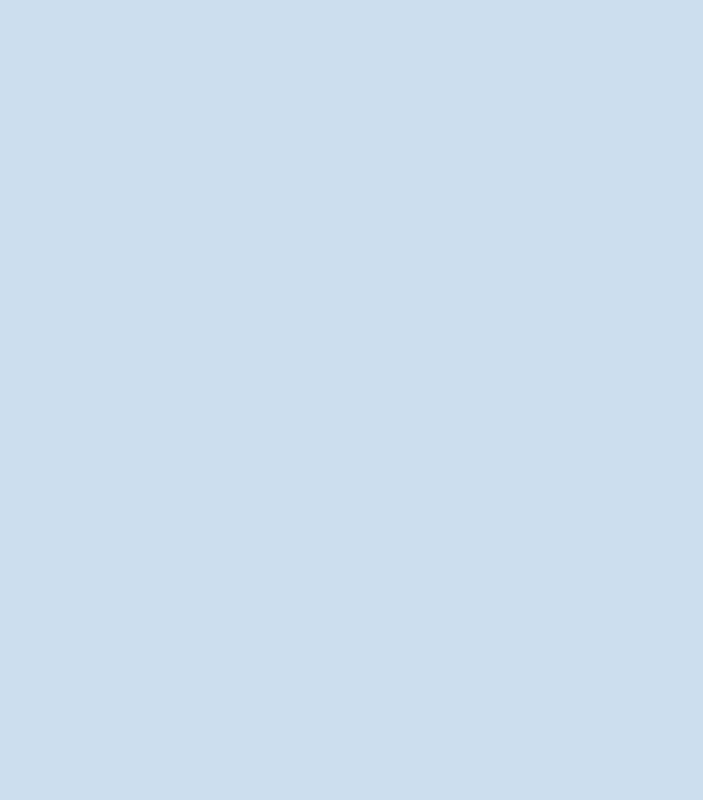
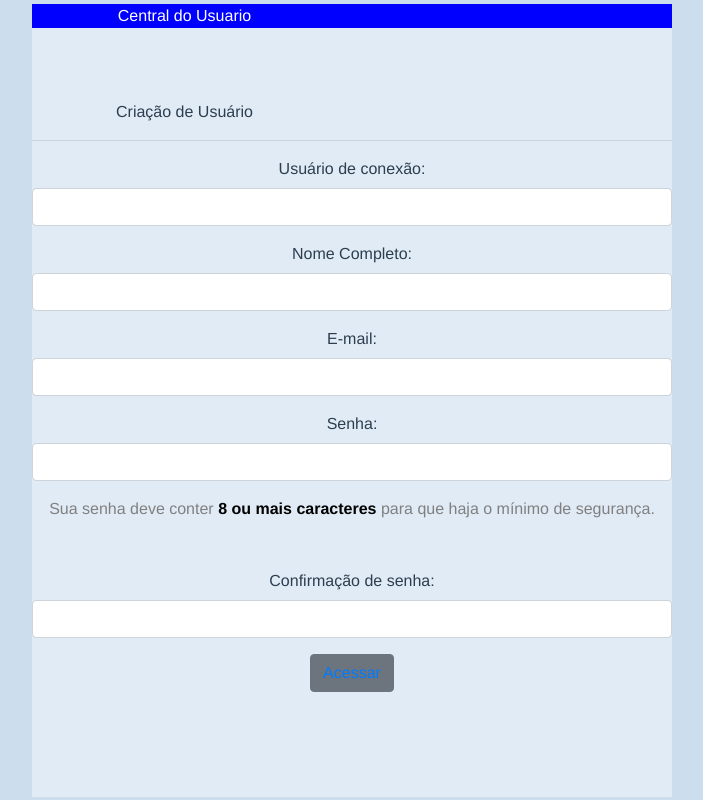
Before and after one commit to ivanPechim/doe-mais-vida, a Vue app: page /CriacaoUsuario in a window 1280 px wide. Shown: the whole page, without its empty margins (288-991 px from the left). Built offline with nearby package versions, Linux system fonts and the light colour scheme.

Commit message:
TelaCriacaoUsuario&RecuperarConta

```diff
--- /dev/null
+++ b/src/components/CriacaoUsuario.vue
@@ -0,0 +1,127 @@
+fo<template>
+	<div id="fundo">
+		<div class="bg-Color">
+            <div class="azul">
+            <b-row>
+				<b-col>Central do Usuario</b-col>
+				<b-col></b-col>
+			</b-row>
+            </div>
+			<b-row>
+				<b-col>
+                <br>
+                <br>
+                <br>Criação de Usuário</b-col>
+				<b-col></b-col>
+			</b-row>
+            <hr>
+			<b-form class="form">
+				<b-form-group>
+					<b-form-group
+						label="Usuário de conexão:"
+					>
+						<b-form-input
+							class="doe-input"
+						>
+						</b-form-input>
+					</b-form-group>
+					<b-form-group
+						label="Nome Completo:"
+					>
+						<b-form-input
+							class="doe-input"
+
+						>
+						</b-form-input>
+					</b-form-group>
+                    <b-form-group
+						label="E-mail:"
+					>
+						<b-form-input
+							class="doe-input"
+						>
+						</b-form-input>
+					</b-form-group>
+                    <b-form-group
+						label="Senha:"
+					>
+						<b-form-input
+							class="doe-input"
+						>
+						</b-form-input>
+					</b-form-group>
+                    <b-row class="mb-5">
+                    <b-col id="descricao">Sua senha deve conter <b id="preto">8 ou mais caracteres</b> para que haja o mínimo de segurança.</b-col>
+                    </b-row>
+                    <b-form-group
+						label="Confirmação de senha:"
+					>
+						<b-form-input
+							class="doe-input"
+						>
+						</b-form-input>
+					</b-form-group>
+					<b-button>
+                        <router-link to="/">Acessar</router-link>
+					</b-button>
+				</b-form-group>
+			</b-form>
+		</div>
+	</div>
+</template>
+
+<script>
+export default {
+	name: "LoginLogar",
+	data() {
+		return {
+
+		}
+	}
+}
+
+</script>
+
+<style>
+* {
+	margin: 0;
+	padding: 0;
+}
+
+.bg-Color {
+	background-color: rgb(225,235,245);
+}
+
+.azul {
+	background-color: rgb(0,0,255);
+    color: rgb(255,255,255);
+}
+
+#preto{
+    color: black;
+}
+
+#descricao {
+    color: gray;
+}
+
+.form {
+	width: 40em;
+	height: 40em;
+	overflow: hidden;
+}
+
+#fundo {
+	width: 100%;
+	height: 100%;
+	display: flex;
+	justify-content: center;
+	align-items: center;
+}
+
+
+.footer-form {
+	display: flex;
+	justify-content: space-between;
+}
+</style>
--- /dev/null
+++ b/src/components/RecuperarConta.vue
@@ -0,0 +1,74 @@
+<template>
+	<div id="fundo">
+		<div
+			class="bg-Color"
+		>
+			<b-row>
+				<b-col><h1>Recuperar conta</h1></b-col>
+			</b-row>
+            <hr>
+            <br>
+            <br>
+				<div>
+                    <b> Deseja receber informações de recuperação de conta pelo e-mail ou telefone </b>
+                    <br>
+                    <b> ---><router-link to="">Por celular</router-link> ---><router-link to="">Por E-mail</router-link> </b>
+				</div>
+			<b-form class="form">
+				<b-form-group>
+					<b-form-group
+					>
+						<b-form-input
+							class="doe-input"
+						>
+						</b-form-input>
+					</b-form-group>
+
+				</b-form-group>
+			</b-form>
+		</div>
+	</div>
+</template>
+
+<script>
+export default {
+	name: "LoginLogar",
+	data() {
+		return {
+
+		}
+	}
+}
+
+</script>
+
+<style>
+* {
+	margin: 0;
+	padding: 0;
+}
+
+.bg-Color {
+	background-color: rgb(225,235,245);
+}
+
+
+.form {
+	width: 40em;
+	height: 40em;
+	overflow: hidden;
+}
+
+#fundo {
+	width: 100%;
+	height: 100%;
+	display: flex;
+	justify-content: center;
+	align-items: center;
+}
+
+.footer-form {
+	display: flex;
+	justify-content: space-between;
+}
+</style>
```
Also changed, not shown: src/router/index.js (+11 -0 lines), 1 other file (tests, documents, lock files or other folders).
